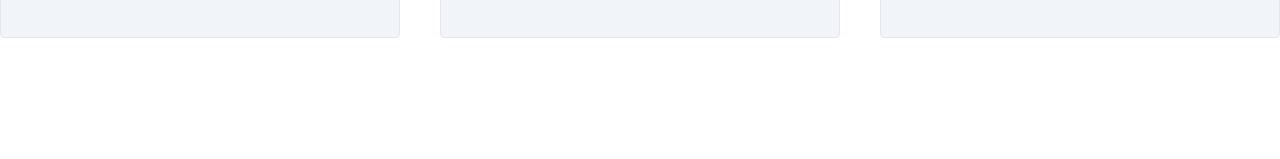
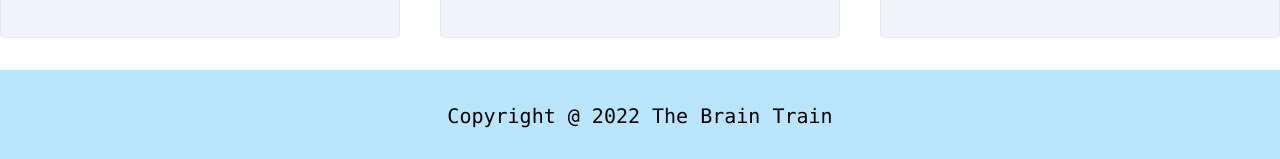
Before and after one commit to MDSHOHAG617/The-Brain-Train, a React (Create React App) app: page / in a window 1280 px wide. Shown: the part 1149-1308 px from the top of the page. Before the commit the page ends 1219 px from the top, so only its background shows below. Built offline with nearby package versions, Linux system fonts and the light colour scheme; no server answers.

Commit message:
Footer Added!

```diff
--- /dev/null
+++ b/src/Components/Home/Footer.js
@@ -0,0 +1,11 @@
+import React from "react";
+
+const Footer = () => {
+  return (
+    <div className="bg-sky-200 p-8 text-xl font-mono">
+      <p>Copyright @ 2022 The Brain Train</p>
+    </div>
+  );
+};
+
+export default Footer;
--- a/src/Components/Home/Home.js
+++ b/src/Components/Home/Home.js
@@ -1,5 +1,6 @@
 import React from "react";
 import banner from "../images/banner.png";
+import Footer from "./Footer";
 import Services from "./Services";
 const Home = () => {
   return (
@@ -7,6 +8,7 @@
       <img className="mx-auto my-auto w-8/12" src={banner} alt="" />
 
       <Services></Services>
+      <Footer></Footer>
     </div>
   );
 };
```
